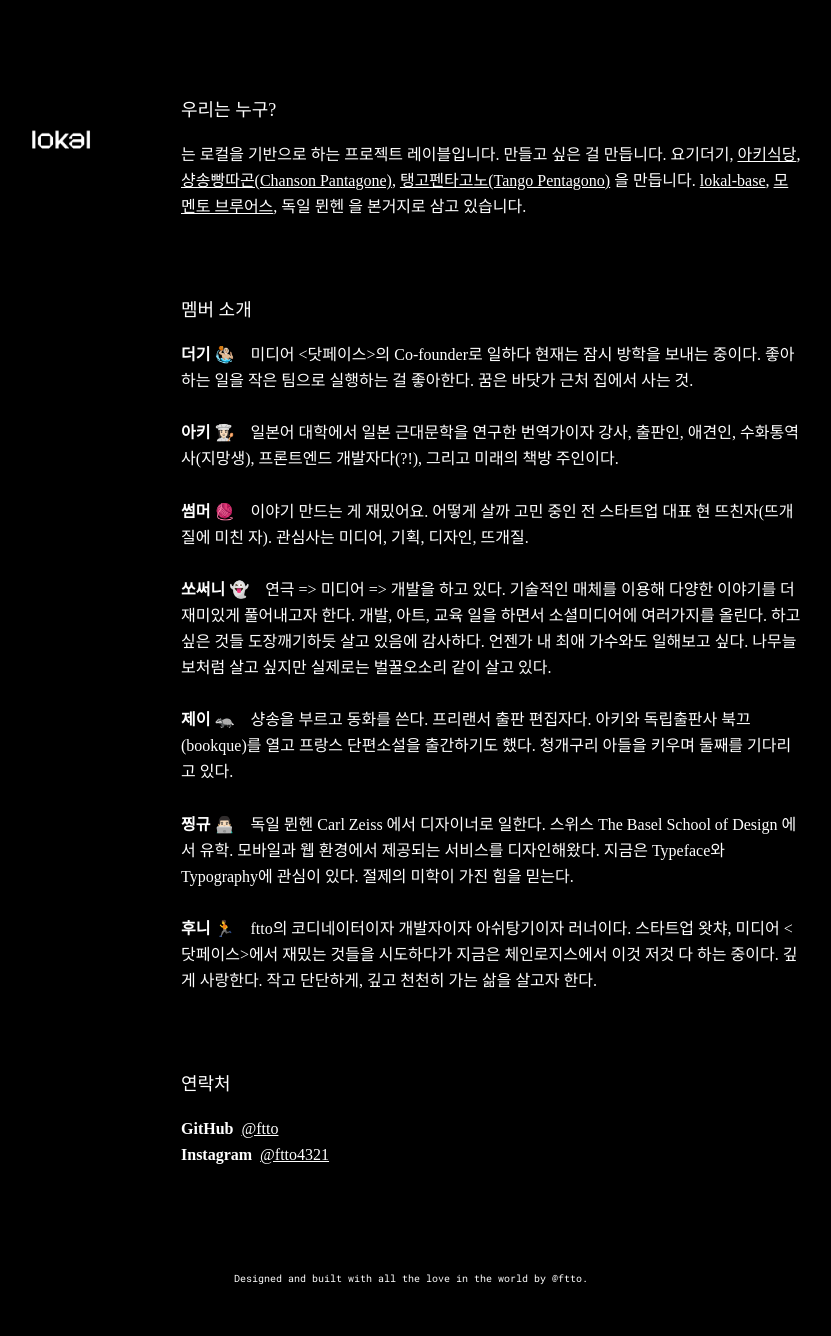
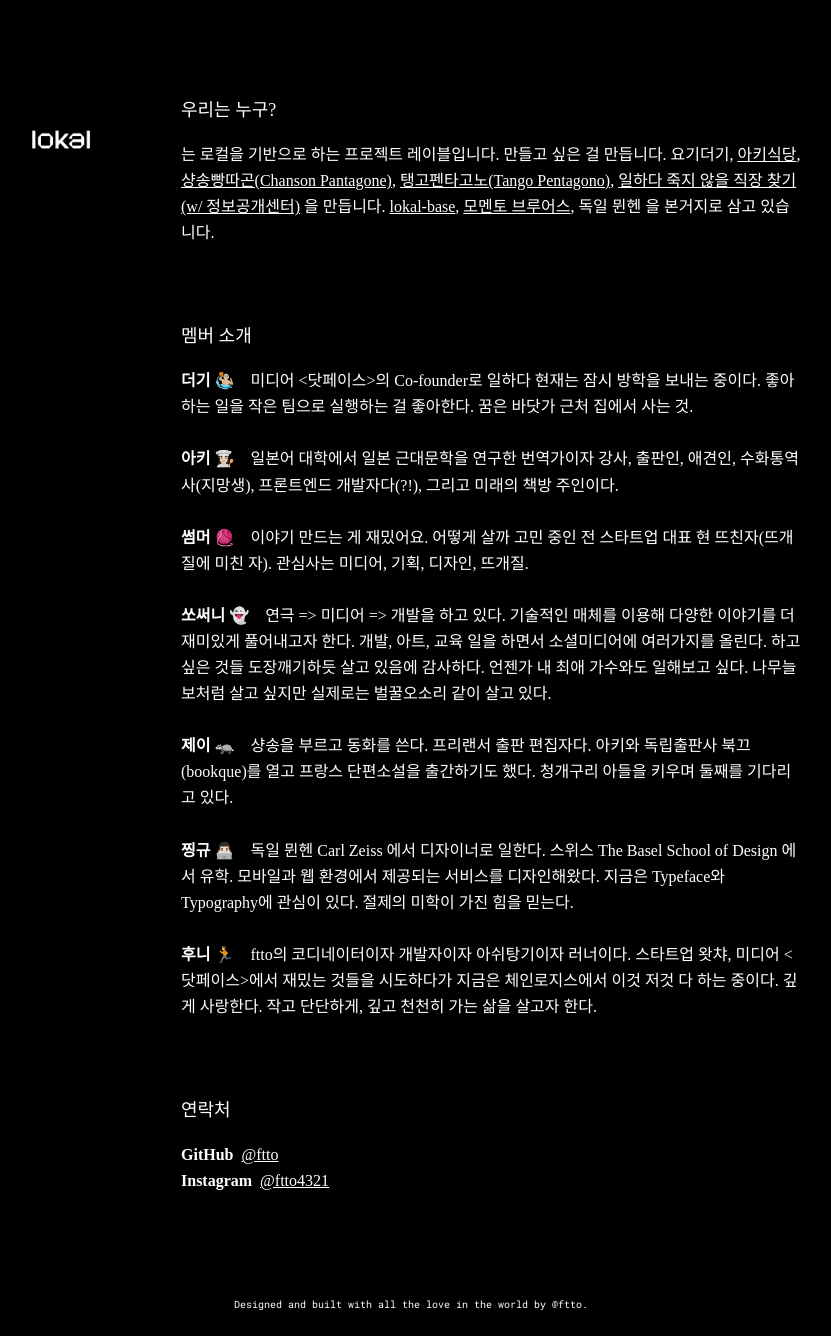
Before and after one commit to studio-lokal/studio-lokal.github.io, a Jekyll site: the page built from index.html, in a window 1280 px wide. Shown: the whole page, without its empty margins (229-1060 px from the left). Built offline with Jekyll 4.4.1, drawn with Linux system fonts in a browser that asks for light colours; some web fonts are replaced; before the commit the page ends 1310 px from its top, so only the background shows below that.

```diff
--- a/_data/projects.yml
+++ b/_data/projects.yml
@@ -5,3 +5,5 @@
   src: https://www.youtube.com/playlist?list=PLD6X5RPk5fbTSDClFXDQnvm41efmfpOiH
 - name: 탱고펜타고노(Tango Pentagono)
   src: https://tango-pentagono.ftto.kr
+- name: 일하다 죽지 않을 직장 찾기 (w/ 정보공개센터)
+  src: https://nosanjae.kr
```
